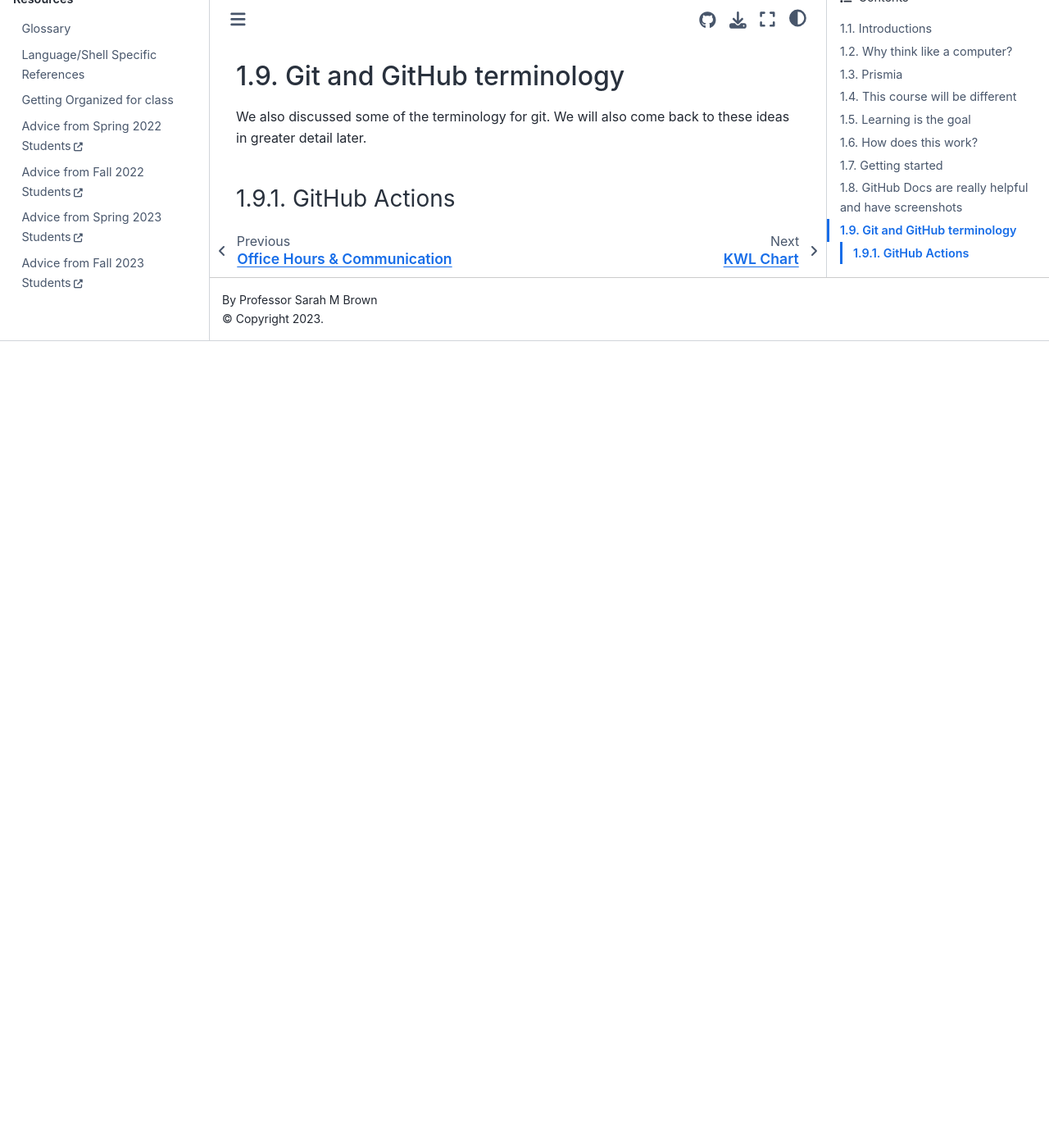
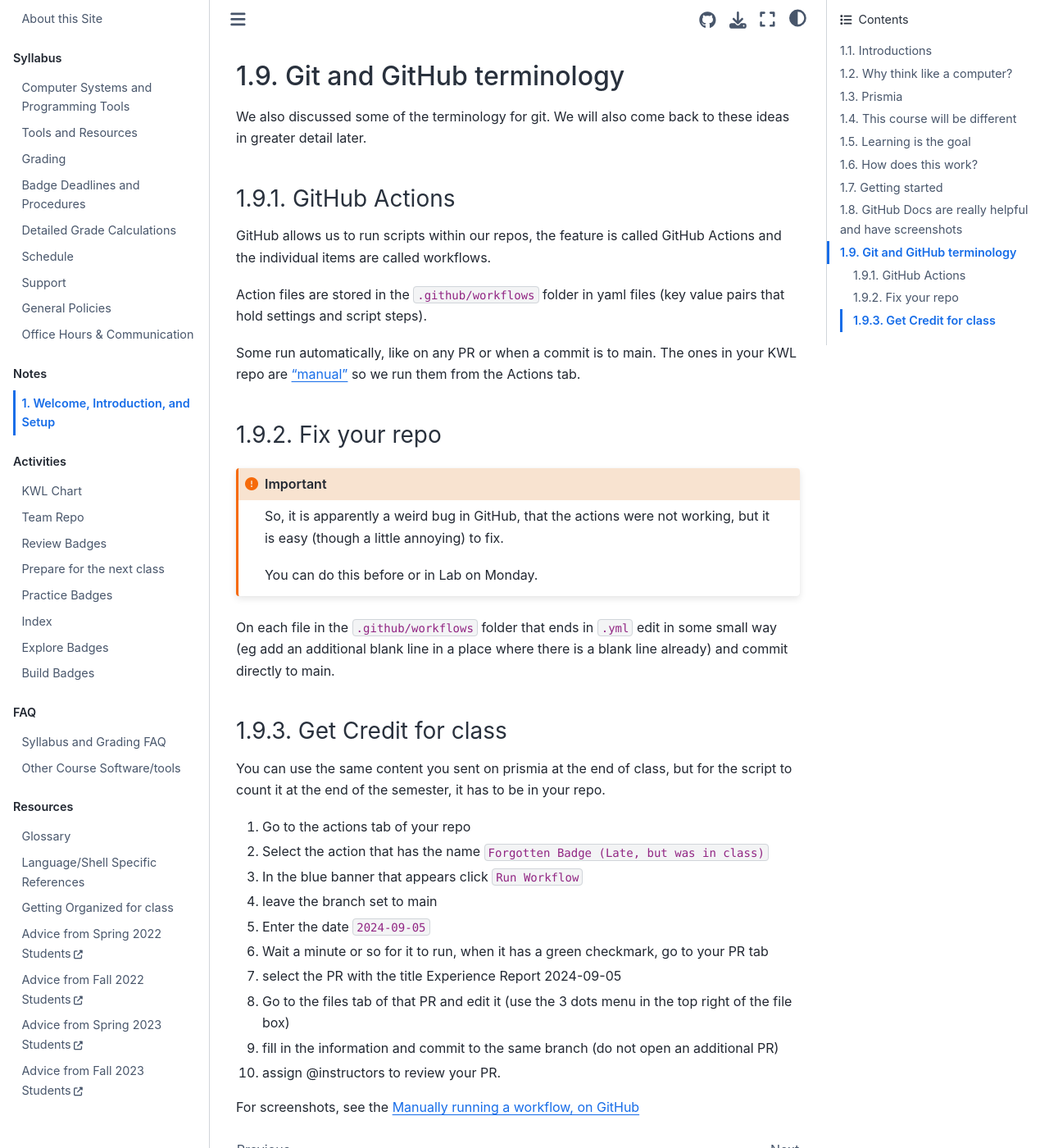
Before and after one commit to pelli18/fall2024, a Jupyter Book: the page built from notes/2024-09-05.md, in a window 1280 px wide and 1400 px high, scrolled down 4815 px. Shown: the whole window at 82% size. Built offline with Jupyter Book 1.0.4 settings and Sphinx 7.4.7 and the Sphinx Book theme 1.1.4, drawn with Linux system fonts in a browser that asks for light colours; pages that are not in the unit, such as notebooks, are missing from menus; before the commit the page ends 5231 px from its top, so only the background shows below that; some of the changed text lies outside the part shown.

Commit message:
fix notes with solution and badge content

````diff
--- a/notes/2024-09-05.md
+++ b/notes/2024-09-05.md
@@ -198,7 +198,7 @@
 see the link on prismia if you missed class
 +++{"lesson_part": "main"}
 
-Glossary!!
+There is a Glossary!!
 
 [repository](https://compsys-progtools.github.io/spring2024/resources/glossary.html#term-repository)
 
@@ -245,3 +245,37 @@
 
 
 ### GitHub Actions
+
+GitHub allows us to run scripts within our repos, the feature is called GitHub Actions and the individual items are called workflows.
+
+Action files are stored in the `.github/workflows` folder in yaml files (key value pairs that hold settings and script steps).
+
+Some run automatically, like on any PR or when a commit is to main.  The ones in your KWL repo are ["manual"](https://docs.github.com/en/actions/managing-workflow-runs-and-deployments/managing-workflow-runs/manually-running-a-workflow) so we run them from the Actions tab.
+
+
+
+### Fix your repo
+```{important}
+So, it is apparently a weird bug in GitHub, that the actions were not working,
+but it is easy (though a little annoying) to fix.
+
+You can do this before or in Lab on Monday.
+```
+On each file in the `.github/workflows` folder that ends in `.yml` edit in some small way (eg add an additional blank line in a place where there is a blank line already) and commit directly to main.
+
+### Get Credit for class
+
+You can use the same content you sent on prismia at the end of class, but for the script to count it at the end of the semester, it has to be in your repo.
+
+1. Go to the actions tab of your repo
+1. Select the action that has the name `Forgotten Badge (Late, but was in class)`
+1. In the blue banner that appears click `Run Workflow`
+2. leave the branch set to main
+3. Enter the date `2024-09-05`
+4. Wait a minute or so for it to run, when it has a green checkmark, go to your PR tab
+5. select the PR with the title Experience Report 2024-09-05
+6. Go to the files tab of that PR and edit it (use the 3 dots menu in the top right of the file box)
+7. fill in the information and commit to the same branch (do not open an additional PR)
+8. assign @instructors to review your PR.
+
+For screenshots, see the [Manually running a workflow, on GitHub](https://docs.github.com/en/actions/managing-workflow-runs-and-deployments/managing-workflow-runs/manually-running-a-workflow)
````
Also changed, not shown: _practice/2024-09-05.md (added, +6 -0 lines), _prepare/2024-09-10.md (added, +3 -0 lines), _review/2024-09-05.md (added, +5 -0 lines).
